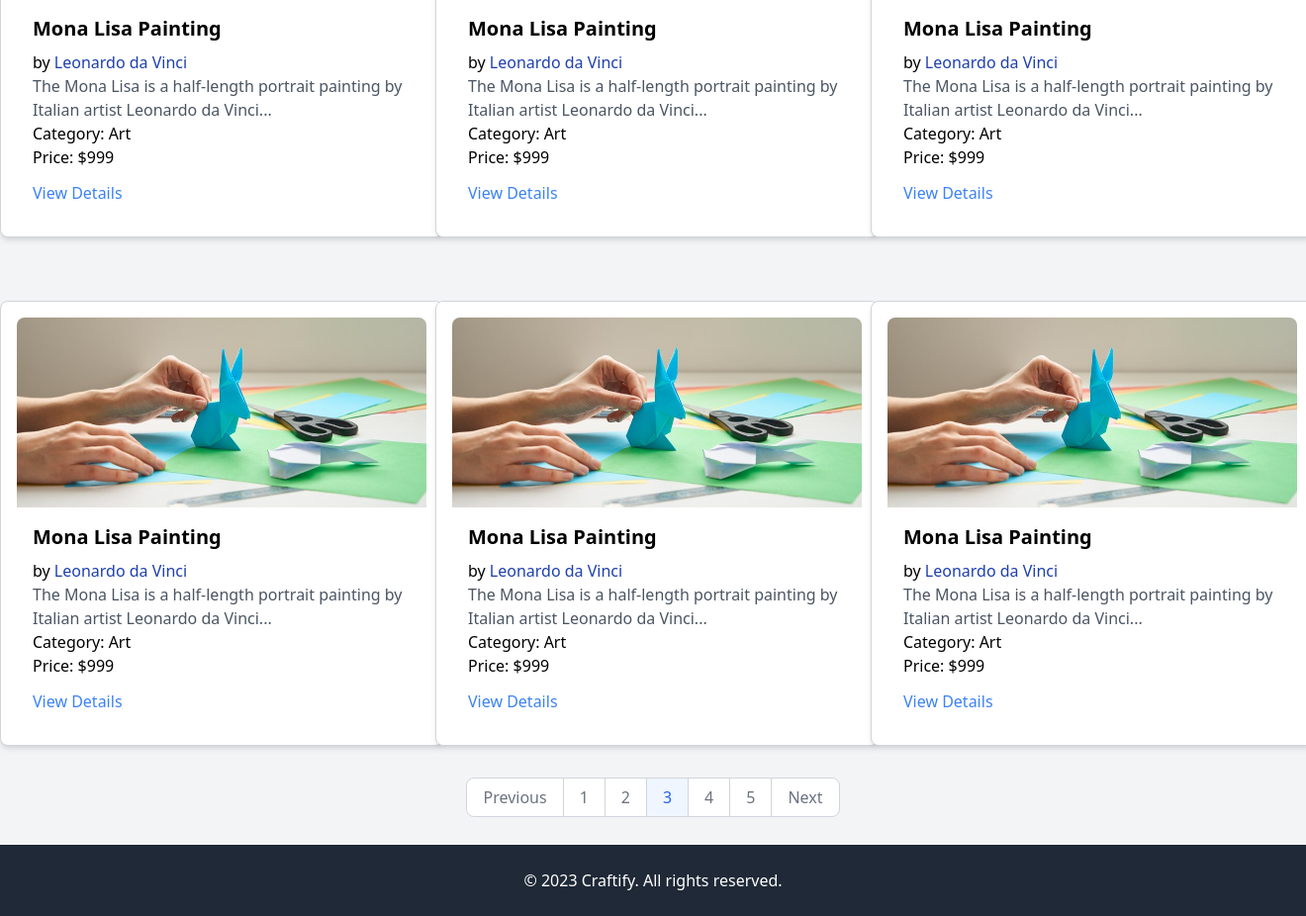
After one commit to rohan0005/Art_and_craft_website, a Django app: page /explore in a window 1320 px wide. The commit adds this page. Shown: the part 568-1494 px from the top of the page at 99% size. Run offline with Django 4.2, Linux system fonts and the light colour scheme.

Commit message:
created explore page

```diff
--- a/craftify/core/urls.py
+++ b/craftify/core/urls.py
@@ -3,6 +3,9 @@ from . import views
 
 urlpatterns = [
     path('', views.index, name='index'),
+    path('explore', views.explore, name='explore'),
+
+
 
 
 ]
--- a/craftify/core/views.py
+++ b/craftify/core/views.py
@@ -5,3 +5,8 @@ from django.shortcuts import render
 
 def index(request):
     return render(request, "index.html")
+
+
+
+def explore(request):
+    return render(request, 'explore.html')
--- /dev/null
+++ b/craftify/templates/base.html
@@ -0,0 +1,8 @@
+{% include 'header.html' %}
+
+{% block content %}
+
+
+
+{% endblock %}
+{% include 'footer.html' %}
--- /dev/null
+++ b/craftify/templates/explore.html
@@ -0,0 +1,271 @@
+{% extends 'base.html' %}
+
+{% load static %}
+{% block content %}
+
+
+  <!-- Include Slick Carousel JavaScript -->
+  <script src="https://code.jquery.com/jquery-3.6.0.min.js"></script>
+  <script src="https://cdn.jsdelivr.net/npm/slick-carousel@1.8.1/slick/slick.min.js"></script>
+  <script>
+      $(document).ready(function(){
+          $('.slick-carousel').slick({
+              dots: false,
+              arrows: false,
+
+              infinite: true,
+              slidesToShow: 1,
+              slidesToScroll: 1,
+              autoplay: true,
+              autoplaySpeed: 3000
+          });
+      });
+  </script>
+
+<section>
+    <div class="grid md:grid-cols-2 sm:grid-cols-1 p-12 ">
+        <div>
+        <h1 class=" text-3xl font-medium text-gray-800 ">
+            Explore Art and Crafts
+        </h1>
+        </div>
+
+        <div class=" justify-end">
+
+            <form>
+                <label for="default-search" class="mb-2 text-sm font-medium text-gray-900 sr-only dark:text-white">Search</label>
+                <div class="relative">
+                    <div class="absolute inset-y-0 left-0 flex items-center pl-3 pointer-events-none">
+                        <svg class="w-4 h-4 text-gray-500 dark:text-gray-400" aria-hidden="true" xmlns="http://www.w3.org/2000/svg" fill="none" viewBox="0 0 20 20">
+                            <path stroke="currentColor" stroke-linecap="round" stroke-linejoin="round" stroke-width="2" d="m19 19-4-4m0-7A7 7 0 1 1 1 8a7 7 0 0 1 14 0Z"/>
+                        </svg>
+                    </div>
+                    <input type="search" id="default-search" class="focus:outline-none block w-full p-4 pl-10 text-sm text-gray-900 border border-gray-300 rounded-lg bg-gray-50 focus:ring-blue-500 focus:border-blue-500 dark:bg-gray-700 dark:border-gray-600 dark:placeholder-gray-400 dark:text-white dark:focus:ring-blue-500 dark:focus:border-blue-500" placeholder="Search for Art & Craft" required>
+                    <button type="submit" class="text-white absolute right-2.5 bottom-2.5 bg-blue-700 hover:bg-blue-800 focus:ring-4 focus:outline-none focus:ring-blue-300 font-medium rounded-lg text-sm px-4 py-2 dark:bg-blue-600 dark:hover:bg-blue-700 dark:focus:ring-blue-800">Search</button>
+                </div>
+            </form>
+
+        </div>
+
+    </div>
+</section>
+
+
+
+
+<section class="py-4 px-2 ">
+    <div class="container mx-auto">
+        <!-- Filter options -->
+        <div class="flex justify-center space-x-4 ">
+            <!-- Replace with dynamic categories from Django -->
+            <button class="px-4 py-2 rounded-lg border border-gray-500 hover:bg-gray-100">All</button>
+            <button class="px-4 py-2 rounded-lg border border-gray-500 hover:bg-gray-100">Paintings</button>
+            <button class="px-4 py-2 rounded-lg border border-gray-500 hover:bg-gray-100">Sculptures</button>
+            <!-- Add more filter options as needed -->
+        </div>
+    </div>
+</section>
+
+
+
+<section>
+    <h1 class="text-3xl pl-10 ">By <span class="text-blue-400">Leonardo da Vinci</span></h1>
+
+    <div class="grid  sm:grid-cols-2 md:grid-cols-3 lg:grid-cols-3">
+        <div class="max-w-md mx-auto my-8 p-4 bg-white border border-gray-300 rounded-lg shadow-md">
+            <div class="slick-carousel">
+                <div><img src="https://images.all-free-download.com/images/graphicwebp/andreas_achenbach_painting_art_213907.webp" alt="Image 1" class="w-full h-48 object-cover rounded-t-lg"></div>
+                <div><img src="{% static 'static/images/b.jpg' %}" alt="Image 2" class="w-full h-48 object-cover rounded-t-lg"></div>
+                <div><img src="{% static 'static/images/b.jpg' %}" alt="Image 3" class="w-full h-48 object-cover rounded-t-lg"></div>
+                <!-- Add more images here -->
+            </div>
+            <div class="p-4">
+                <h2 class="text-xl font-semibold mb-2">Mona Lisa
+                    Painting</h2>
+                <p><span>by <a class="text-blue-800" href="#">Leonardo da Vinci</a></span> </p>
+                <p class="text-gray-600">The Mona Lisa is a half-length portrait painting by Italian artist Leonardo da Vinci...</p>
+                <span><p> Category: <span><a href="#">Art</a></span>  </p></span>
+                <span>Price: <span class="font-medium">$999</span></span>
+                <span><a href="#" class="block mt-3 text-blue-500 hover:underline">View Details</a></span>
+            </div>
+        </div>
+
+
+
+
+
+
+
+
+
+
+
+        <div class="max-w-md  mx-auto my-8 p-4 bg-white border border-gray-300 rounded-lg shadow-md">
+            <div class="slick-carousel">
+                <div><img src="{% static 'static/images/b.jpg' %}" alt="Image 1" class="w-full h-48 object-cover rounded-t-lg"></div>
+                <div><img src="{% static 'static/images/b.jpg' %}" alt="Image 2" class="w-full h-48 object-cover rounded-t-lg"></div>
+                <div><img src="{% static 'static/images/b.jpg' %}" alt="Image 3" class="w-full h-48 object-cover rounded-t-lg"></div>
+                <!-- Add more images here -->
+            </div>
+            <div class="p-4">
+                <h2 class="text-xl font-semibold mb-2">Mona Lisa
+                    Painting</h2>
+                <p><span>by <a class="text-blue-800" href="#">Leonardo da Vinci</a></span> </p>
+                <p class="text-gray-600">The Mona Lisa is a half-length portrait painting by Italian artist Leonardo da Vinci...</p>
+                <span><p> Category: <span><a href="#">Art</a></span>  </p></span>
+                <span>Price: <span class="font-medium">$999</span></span>
+                <span><a href="#" class="block mt-3 text-blue-500 hover:underline">View Details</a></span>
+            </div>
+
+
+
+        </div>
+
+
+        <div class="max-w-md mx-auto my-8 p-4 bg-white border border-gray-300 rounded-lg shadow-md">
+            <div class="slick-carousel">
+                <div><img src="{% static 'static/images/b.jpg' %}" alt="Image 1" class="w-full h-48 object-cover rounded-t-lg"></div>
+                <div><img src="{% static 'static/images/b.jpg' %}" alt="Image 2" class="w-full h-48 object-cover rounded-t-lg"></div>
+                <div><img src="{% static 'static/images/b.jpg' %}" alt="Image 3" class="w-full h-48 object-cover rounded-t-lg"></div>
+                <!-- Add more images here -->
+            </div>
+            <div class="p-4">
+                <h2 class="text-xl font-semibold mb-2">Mona Lisa
+                    Painting</h2>
+                <p><span>by <a class="text-blue-800" href="#">Leonardo da Vinci</a></span> </p>
+                <p class="text-gray-600">The Mona Lisa is a half-length portrait painting by Italian artist Leonardo da Vinci...</p>
+                <span><p> Category: <span><a href="#">Art</a></span>  </p></span>
+                <span>Price: <span class="font-medium">$999</span></span>
+                <span><a href="#" class="block mt-3 text-blue-500 hover:underline">View Details</a></span>
+            </div>
+
+
+
+        </div>
+
+
+
+
+
+
+
+
+        <div class="max-w-md mx-auto my-8 p-4 bg-white border border-gray-300 rounded-lg shadow-md">
+            <div class="slick-carousel">
+                <div><img src="{% static 'static/images/b.jpg' %}" alt="Image 1" class="w-full h-48 object-cover rounded-t-lg"></div>
+                <div><img src="{% static 'static/images/b.jpg' %}" alt="Image 2" class="w-full h-48 object-cover rounded-t-lg"></div>
+                <div><img src="{% static 'static/images/b.jpg' %}" alt="Image 3" class="w-full h-48 object-cover rounded-t-lg"></div>
+                <!-- Add more images here -->
+            </div>
+            <div class="p-4">
+                <h2 class="text-xl font-semibold mb-2">Mona Lisa
+                    Painting</h2>
+                <p><span>by <a class="text-blue-800" href="#">Leonardo da Vinci</a></span> </p>
+                <p class="text-gray-600">The Mona Lisa is a half-length portrait painting by Italian artist Leonardo da Vinci...</p>
+                <span><p> Category: <span><a href="#">Art</a></span>  </p></span>
+                <span>Price: <span class="font-medium">$999</span></span>
+                <span><a href="#" class="block mt-3 text-blue-500 hover:underline">View Details</a></span>
+            </div>
+
+
+
+        </div>
+
+
+
+
+
+
+
+
+
+
+
+        <div class="max-w-md mx-auto my-8 p-4 bg-white border border-gray-300 rounded-lg shadow-md">
+            <div class="slick-carousel">
+                <div><img src="{% static 'static/images/b.jpg' %}" alt="Image 1" class="w-full h-48 object-cover rounded-t-lg"></div>
+                <div><img src="{% static 'static/images/b.jpg' %}" alt="Image 2" class="w-full h-48 object-cover rounded-t-lg"></div>
+                <div><img src="{% static 'static/images/b.jpg' %}" alt="Image 3" class="w-full h-48 object-cover rounded-t-lg"></div>
+                <!-- Add more images here -->
+            </div>
+            <div class="p-4">
+                <h2 class="text-xl font-semibold mb-2">Mona Lisa
+                    Painting</h2>
+                <p><span>by <a class="text-blue-800" href="#">Leonardo da Vinci</a></span> </p>
+                <p class="text-gray-600">The Mona Lisa is a half-length portrait painting by Italian artist Leonardo da Vinci...</p>
+                <span><p> Category: <span><a href="#">Art</a></span>  </p></span>
+                <span>Price: <span class="font-medium">$999</span></span>
+                <span><a href="#" class="block mt-3 text-blue-500 hover:underline">View Details</a></span>
+            </div>
+
+
+
+        </div>
+
+
+
+
+
+
+
+
+        <div class="max-w-md mx-auto my-8 p-4 bg-white border border-gray-300 rounded-lg shadow-md">
+            <div class="slick-carousel">
+                <div><img src="{% static 'static/images/b.jpg' %}" alt="Image 1" class="w-full h-48 object-cover rounded-t-lg"></div>
+                <div><img src="{% static 'static/images/b.jpg' %}" alt="Image 2" class="w-full h-48 object-cover rounded-t-lg"></div>
+                <div><img src="{% static 'static/images/b.jpg' %}" alt="Image 3" class="w-full h-48 object-cover rounded-t-lg"></div>
+                <!-- Add more images here -->
+            </div>
+            <div class="p-4">
+                <h2 class="text-xl font-semibold mb-2">Mona Lisa
+                    Painting</h2>
+                <p><span>by <a class="text-blue-800" href="#">Leonardo da Vinci</a></span> </p>
+                <p class="text-gray-600">The Mona Lisa is a half-length portrait painting by Italian artist Leonardo da Vinci...</p>
+                <span><p> Category: <span><a href="#">Art</a></span>  </p></span>
+                <span>Price: <span class="font-medium">$999</span></span>
+                <span><a href="#" class="block mt-3 text-blue-500 hover:underline">View Details</a></span>
+            </div>
+
+
+
+        </div>
+    </div>
+
+    </div>
+</section>
+
+
+
+
+<section class="container mx-auto text-center mb-7">
+    <nav aria-label="Page navigation example">
+        <ul class="inline-flex -space-x-px text-base h-10">
+          <li>
+            <a href="#" class="flex items-center justify-center px-4 h-10 ml-0 leading-tight text-gray-500 bg-white border border-gray-300 rounded-l-lg hover:bg-gray-100 hover:text-gray-700 dark:bg-gray-800 dark:border-gray-700 dark:text-gray-400 dark:hover:bg-gray-700 dark:hover:text-white">Previous</a>
+          </li>
+          <li>
+            <a href="#" class="flex items-center justify-center px-4 h-10 leading-tight text-gray-500 bg-white border border-gray-300 hover:bg-gray-100 hover:text-gray-700 dark:bg-gray-800 dark:border-gray-700 dark:text-gray-400 dark:hover:bg-gray-700 dark:hover:text-white">1</a>
+          </li>
+          <li>
+            <a href="#" class="flex items-center justify-center px-4 h-10 leading-tight text-gray-500 bg-white border border-gray-300 hover:bg-gray-100 hover:text-gray-700 dark:bg-gray-800 dark:border-gray-700 dark:text-gray-400 dark:hover:bg-gray-700 dark:hover:text-white">2</a>
+          </li>
+          <li>
+            <a href="#" aria-current="page" class="flex items-center justify-center px-4 h-10 text-blue-600 border border-gray-300 bg-blue-50 hover:bg-blue-100 hover:text-blue-700 dark:border-gray-700 dark:bg-gray-700 dark:text-white">3</a>
+          </li>
+          <li>
+            <a href="#" class="flex items-center justify-center px-4 h-10 leading-tight text-gray-500 bg-white border border-gray-300 hover:bg-gray-100 hover:text-gray-700 dark:bg-gray-800 dark:border-gray-700 dark:text-gray-400 dark:hover:bg-gray-700 dark:hover:text-white">4</a>
+          </li>
+          <li>
+            <a href="#" class="flex items-center justify-center px-4 h-10 leading-tight text-gray-500 bg-white border border-gray-300 hover:bg-gray-100 hover:text-gray-700 dark:bg-gray-800 dark:border-gray-700 dark:text-gray-400 dark:hover:bg-gray-700 dark:hover:text-white">5</a>
+          </li>
+          <li>
+            <a href="#" class="flex items-center justify-center px-4 h-10 leading-tight text-gray-500 bg-white border border-gray-300 rounded-r-lg hover:bg-gray-100 hover:text-gray-700 dark:bg-gray-800 dark:border-gray-700 dark:text-gray-400 dark:hover:bg-gray-700 dark:hover:text-white">Next</a>
+          </li>
+        </ul>
+      </nav>
+</section>
+
+
+
+
+{% endblock  %}
--- /dev/null
+++ b/craftify/templates/footer.html
@@ -0,0 +1,11 @@
+    <!-- Footer -->
+    <footer class="bg-gray-800 text-white py-6 px-8">
+        <div class="container mx-auto text-center">
+            <!-- Add your footer content here (e.g., copyright, contact information) -->
+            <p>&copy; 2023 Craftify. All rights reserved.</p>
+        </div>
+    </footer>
+
+</body>
+
+</html>
--- /dev/null
+++ b/craftify/templates/header.html
@@ -0,0 +1,50 @@
+<!DOCTYPE html>
+<html lang="en">
+
+<head>
+
+    <title>Home Page</title>
+
+    <link href="https://cdn.jsdelivr.net/npm/tailwindcss@2.2.15/dist/tailwind.min.css" rel="stylesheet">
+    <link rel="stylesheet" href="https://cdn.jsdelivr.net/npm/slick-carousel@1.8.1/slick/slick.css">
+
+</head>
+
+<body class="bg-gray-100">
+
+
+
+
+
+
+    {% if request.path == '/explore' %}
+        <nav class="border-b-2  py-4 px-8 w-full z-10">
+            {% else %}
+            <nav class="border-b-2 bg-transparent py-4 px-8 absolute w-full z-10">
+
+    {% endif %}
+
+        <div class="container mx-auto flex justify-between">
+            {% if request.path == '/explore' %}
+            <a href="#" class="text-2xl font-bold text-black">Craftify</a>
+
+            {% else %}
+            <a href="#" class="text-2xl font-bold text-white">Craftify</a>
+
+            {% endif %}
+
+
+            <!-- Add your navigation links here -->
+            {% if request.path == '/explore' %}
+                <div class="space-x-4 text-black  ">
+            {% else %}
+            <div class="space-x-4 text-white  ">
+            {% endif %}
+
+                <a href="{% url 'index' %}" class="hover:text-blue-600">Home</a>
+                <a href="{% url 'explore' %}" class="hover:text-blue-600">Explore</a>
+                <!-- <a href="#" class="hover:text-gray-300">Profile</a> -->
+                <span><a href="#" class="hover:text-blue-600">Login</a> / <a href="#" class="hover:text-blue-600">Register</a></span>
+            </div>
+        </div>
+    </nav>
```
Also changed, not shown: craftify/craftify/settings.py (+20 -3 lines), craftify/templates/index.html (+3 -38 lines), craftify/static/images/b.jpg (added), craftify/static/images/c.jpg (added).
